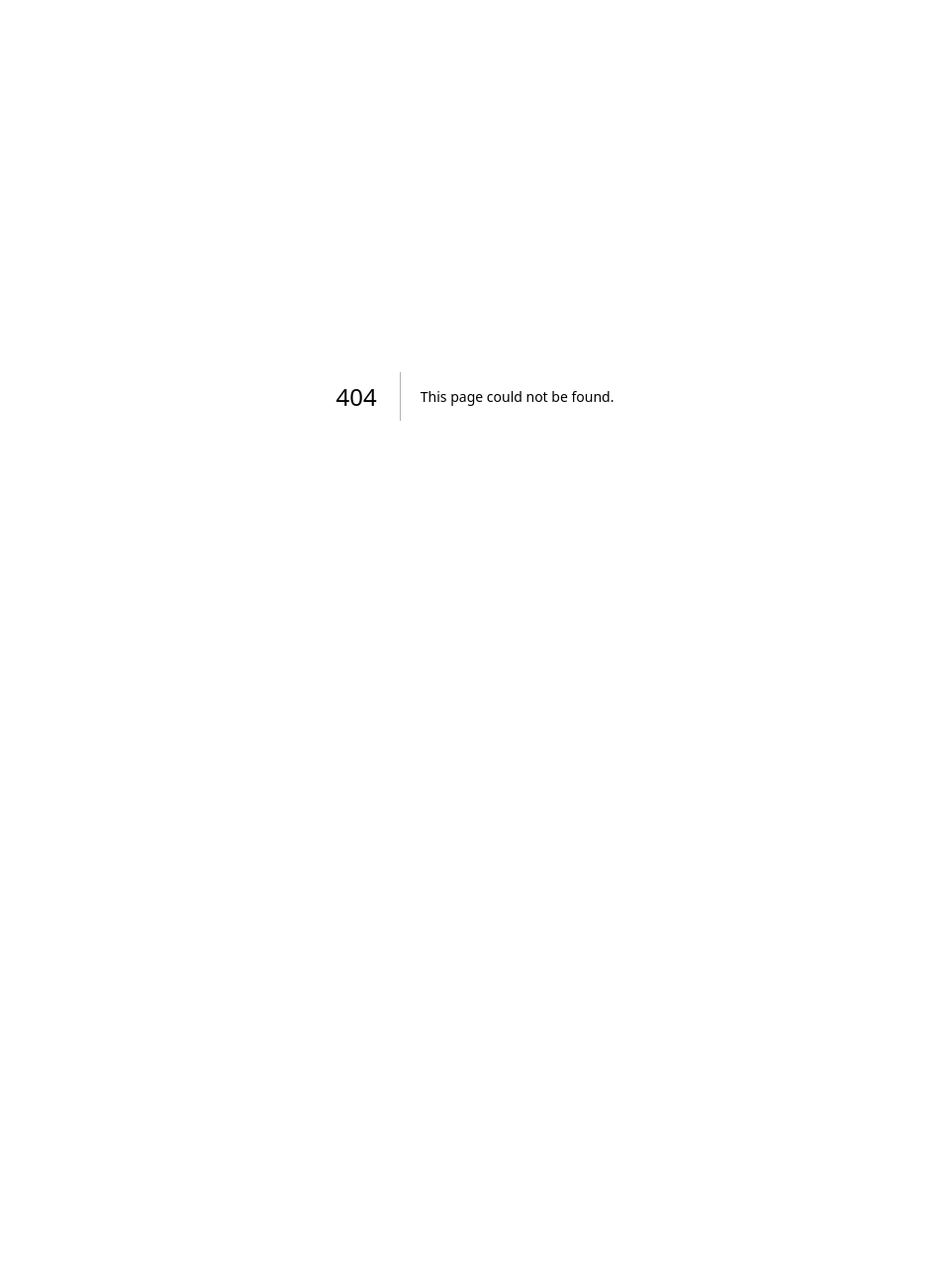
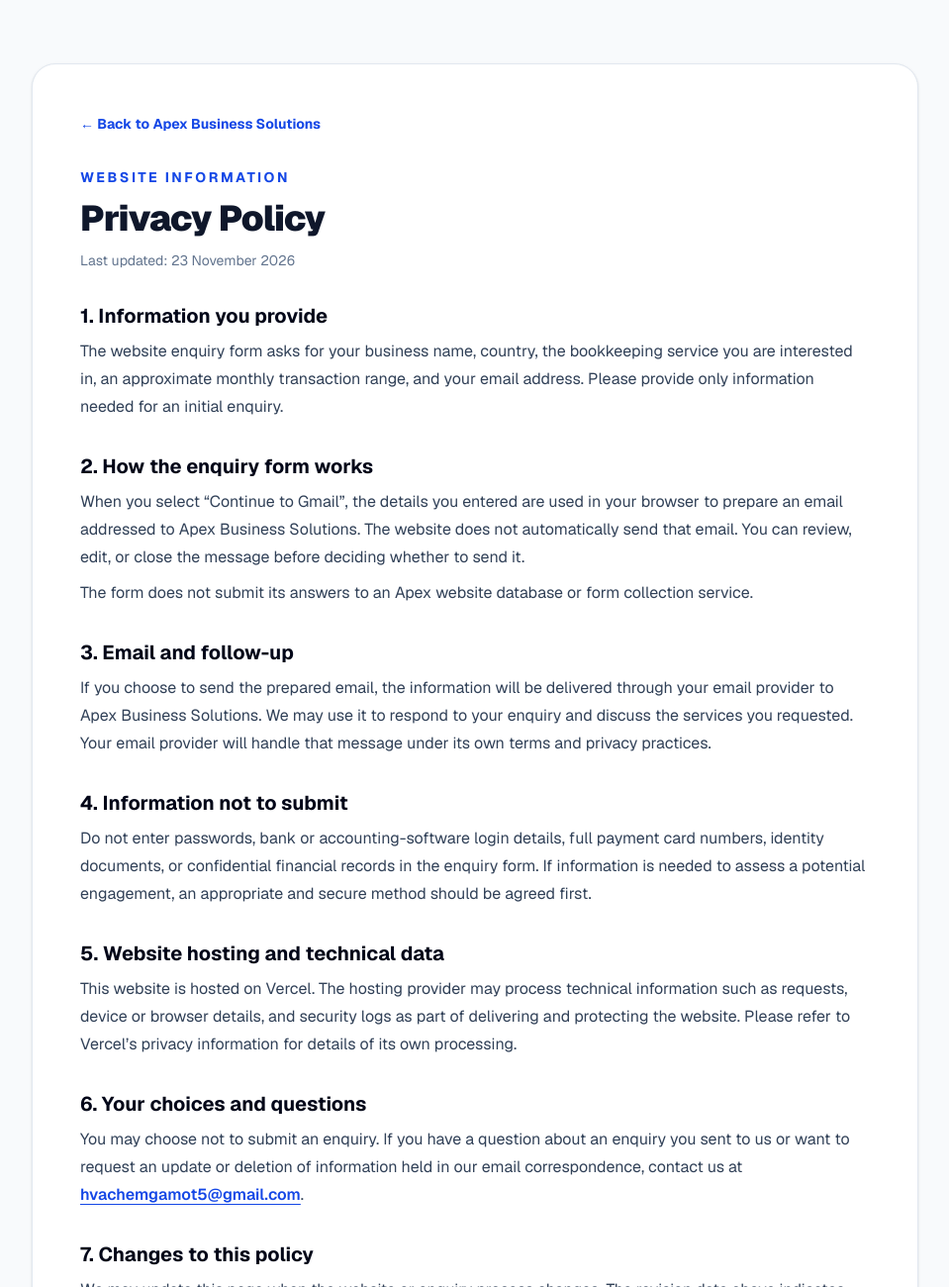
Before and after one commit to hvachemgamot5/ApexBusinessSolutions, a Next.js app: page /privacy-policy in a window 1280 px wide. Before the commit this address had no page. Shown: the top 1300 px of the page at 99% size, without its empty margins (160-1119 px from the left). Before the commit the page ends 800 px from the top, so only its background shows below. Built offline with nearby package versions, Linux system fonts and the light colour scheme.

Commit message:
Add website privacy policy page

```diff
--- /dev/null
+++ b/app/privacy-policy/page.tsx
@@ -0,0 +1,111 @@
+import type { Metadata } from "next";
+
+export const metadata: Metadata = {
+  title: "Privacy Policy | Apex Business Solutions",
+  description:
+    "Learn how Apex Business Solutions handles information entered into its website enquiry form.",
+  alternates: {
+    canonical: "/privacy-policy",
+  },
+};
+
+export default function PrivacyPolicyPage() {
+  return (
+    <main className="min-h-screen bg-slate-50 px-5 py-16 text-slate-900">
+      <article className="mx-auto max-w-4xl rounded-3xl border border-slate-200 bg-white p-7 shadow-sm sm:p-12">
+        <a href="/" className="text-sm font-bold text-blue-700 hover:text-blue-900">
+          ← Back to Apex Business Solutions
+        </a>
+        <p className="mt-8 text-sm font-bold uppercase tracking-[.18em] text-blue-700">
+          Website information
+        </p>
+        <h1 className="mt-3 text-4xl font-black tracking-tight">Privacy Policy</h1>
+        <p className="mt-3 text-sm text-slate-500">Last updated: 23 November 2026</p>
+
+        <div className="mt-8 space-y-8 leading-7 text-slate-700">
+          <section>
+            <h2 className="text-xl font-bold text-slate-950">1. Information you provide</h2>
+            <p className="mt-2">
+              The website enquiry form asks for your business name, country, the bookkeeping
+              service you are interested in, an approximate monthly transaction range, and
+              your email address. Please provide only information needed for an initial enquiry.
+            </p>
+          </section>
+
+          <section>
+            <h2 className="text-xl font-bold text-slate-950">2. How the enquiry form works</h2>
+            <p className="mt-2">
+              When you select “Continue to Gmail”, the details you entered are used in your
+              browser to prepare an email addressed to Apex Business Solutions. The website
+              does not automatically send that email. You can review, edit, or close the
+              message before deciding whether to send it.
+            </p>
+            <p className="mt-2">
+              The form does not submit its answers to an Apex website database or form
+              collection service.
+            </p>
+          </section>
+
+          <section>
+            <h2 className="text-xl font-bold text-slate-950">3. Email and follow-up</h2>
+            <p className="mt-2">
+              If you choose to send the prepared email, the information will be delivered
+              through your email provider to Apex Business Solutions. We may use it to
+              respond to your enquiry and discuss the services you requested. Your email
+              provider will handle that message under its own terms and privacy practices.
+            </p>
+          </section>
+
+          <section>
+            <h2 className="text-xl font-bold text-slate-950">4. Information not to submit</h2>
+            <p className="mt-2">
+              Do not enter passwords, bank or accounting-software login details, full payment
+              card numbers, identity documents, or confidential financial records in the
+              enquiry form. If information is needed to assess a potential engagement, an
+              appropriate and secure method should be agreed first.
+            </p>
+          </section>
+
+          <section>
+            <h2 className="text-xl font-bold text-slate-950">5. Website hosting and technical data</h2>
+            <p className="mt-2">
+              This website is hosted on Vercel. The hosting provider may process technical
+              information such as requests, device or browser details, and security logs as
+              part of delivering and protecting the website. Please refer to Vercel’s privacy
+              information for details of its own processing.
+            </p>
+          </section>
+
+          <section>
+            <h2 className="text-xl font-bold text-slate-950">6. Your choices and questions</h2>
+            <p className="mt-2">
+              You may choose not to submit an enquiry. If you have a question about an enquiry
+              you sent to us or want to request an update or deletion of information held in
+              our email correspondence, contact us at{" "}
+              <a
+                className="font-semibold text-blue-700 underline underline-offset-4"
+                href="https://mail.google.com/mail/?view=cm&fs=1&to=hvachemgamot5%40gmail.com&su=Privacy%20Enquiry"
+              >
+                hvachemgamot5@gmail.com
+              </a>.
+            </p>
+          </section>
+
+          <section>
+            <h2 className="text-xl font-bold text-slate-950">7. Changes to this policy</h2>
+            <p className="mt-2">
+              We may update this page when the website or enquiry process changes. The
+              revision date above indicates the latest update.
+            </p>
+          </section>
+        </div>
+
+        <p className="mt-10 border-t border-slate-200 pt-6 text-sm leading-6 text-slate-500">
+          This page describes the current website enquiry process. It is general privacy
+          information, not legal advice, and does not replace any notices or obligations
+          that may apply to a particular business engagement.
+        </p>
+      </article>
+    </main>
+  );
+}
```
